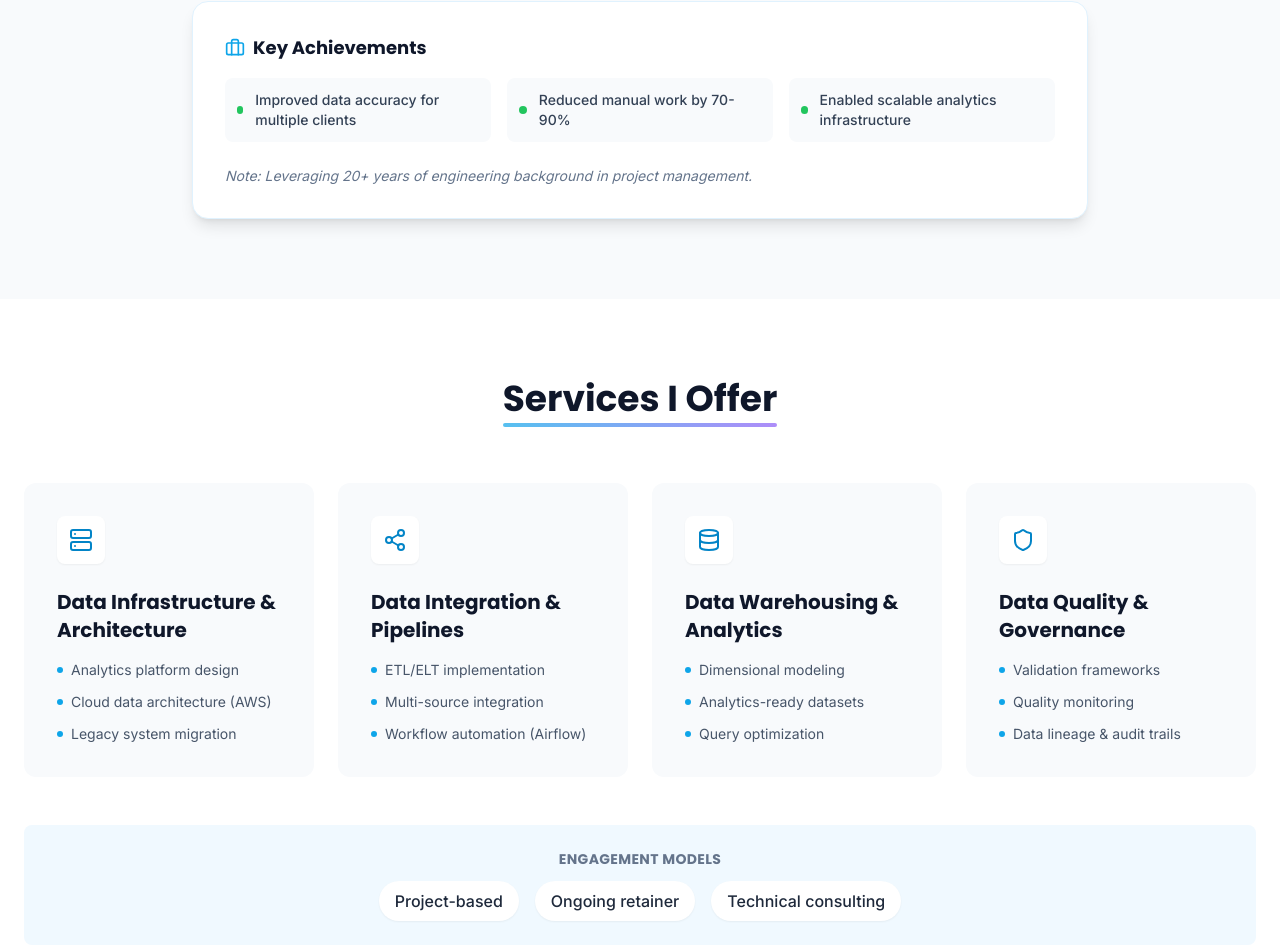
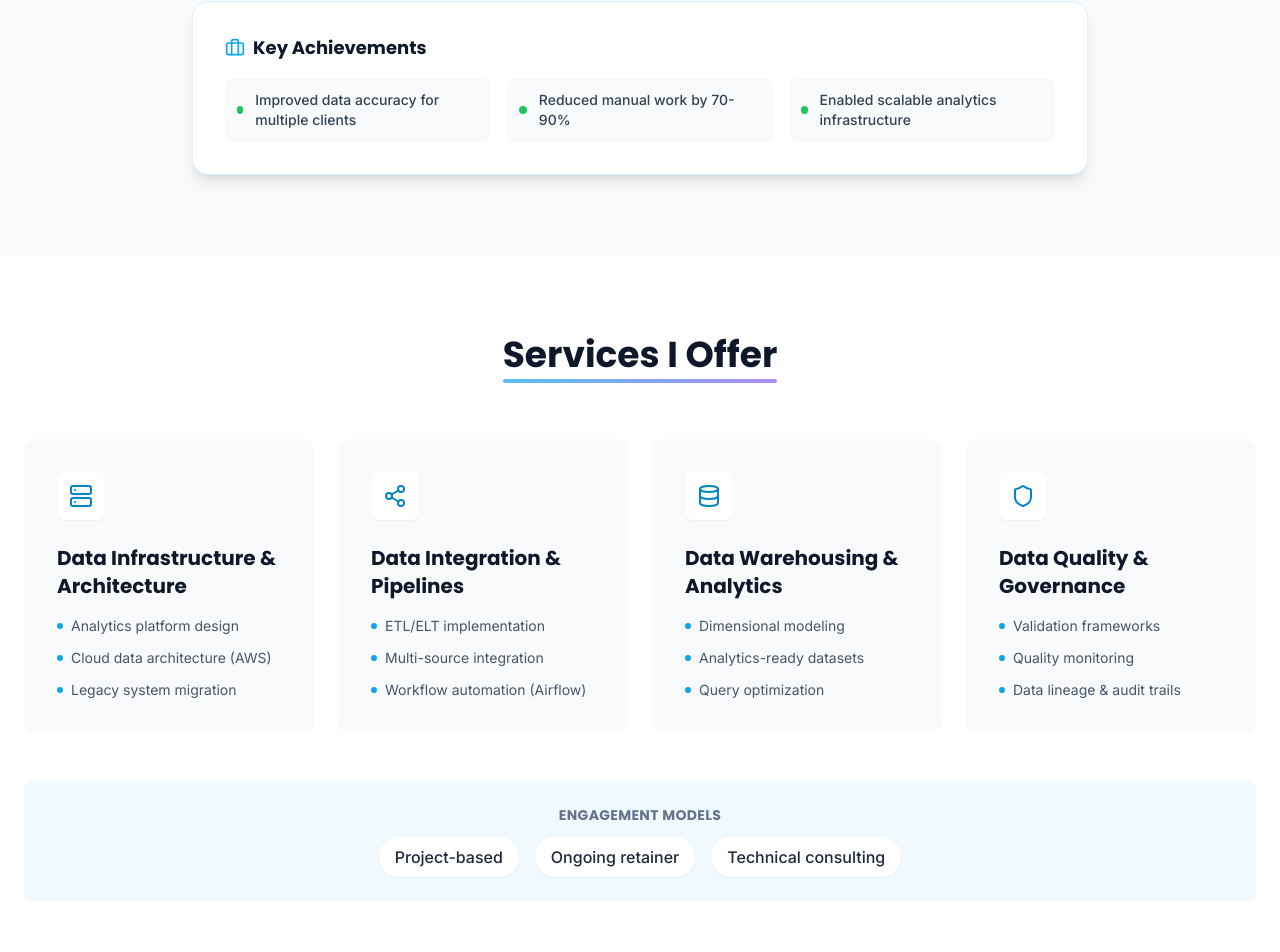
Before and after one commit to aymanibrahim/portfolio, a React (Vite) app: page / in a window 1280 px wide. Shown: the part 5004-5956 px from the top of the page. Built offline with nearby package versions, Linux system fonts and the light colour scheme.

Commit message:
Modify Experience

```diff
--- a/components/Experience.tsx
+++ b/components/Experience.tsx
@@ -89,9 +89,6 @@ const Experience: React.FC = () => {
                     <span className="text-sm text-slate-700 dark:text-slate-200 font-medium">Enabled scalable analytics infrastructure</span>
                   </div>
                </div>
-               <p className="mt-6 text-sm text-slate-500 dark:text-slate-400 italic">
-                 Note: Leveraging 20+ years of engineering background in project management.
-               </p>
             </div>
           </FadeIn>
         </div>
```
